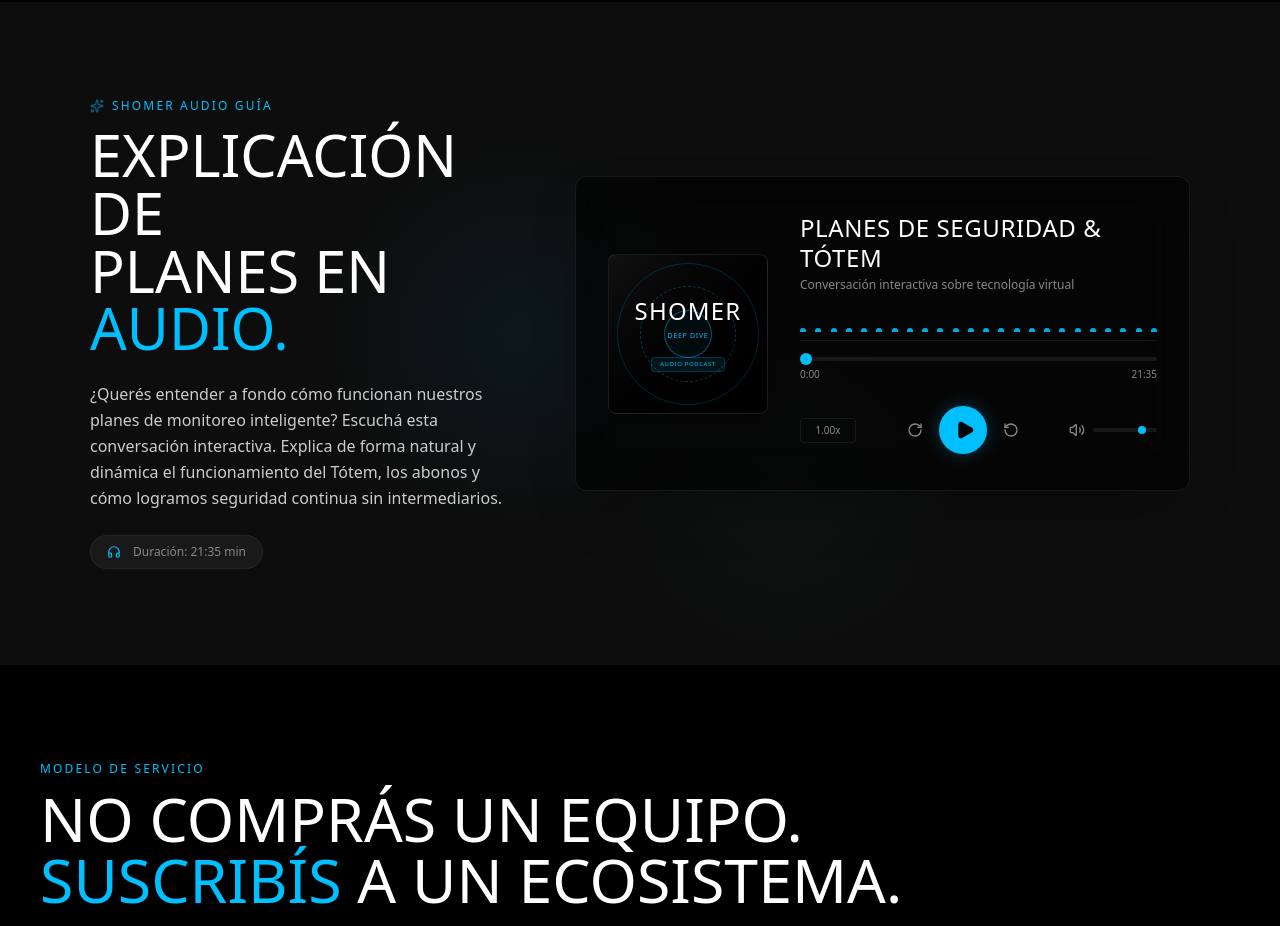
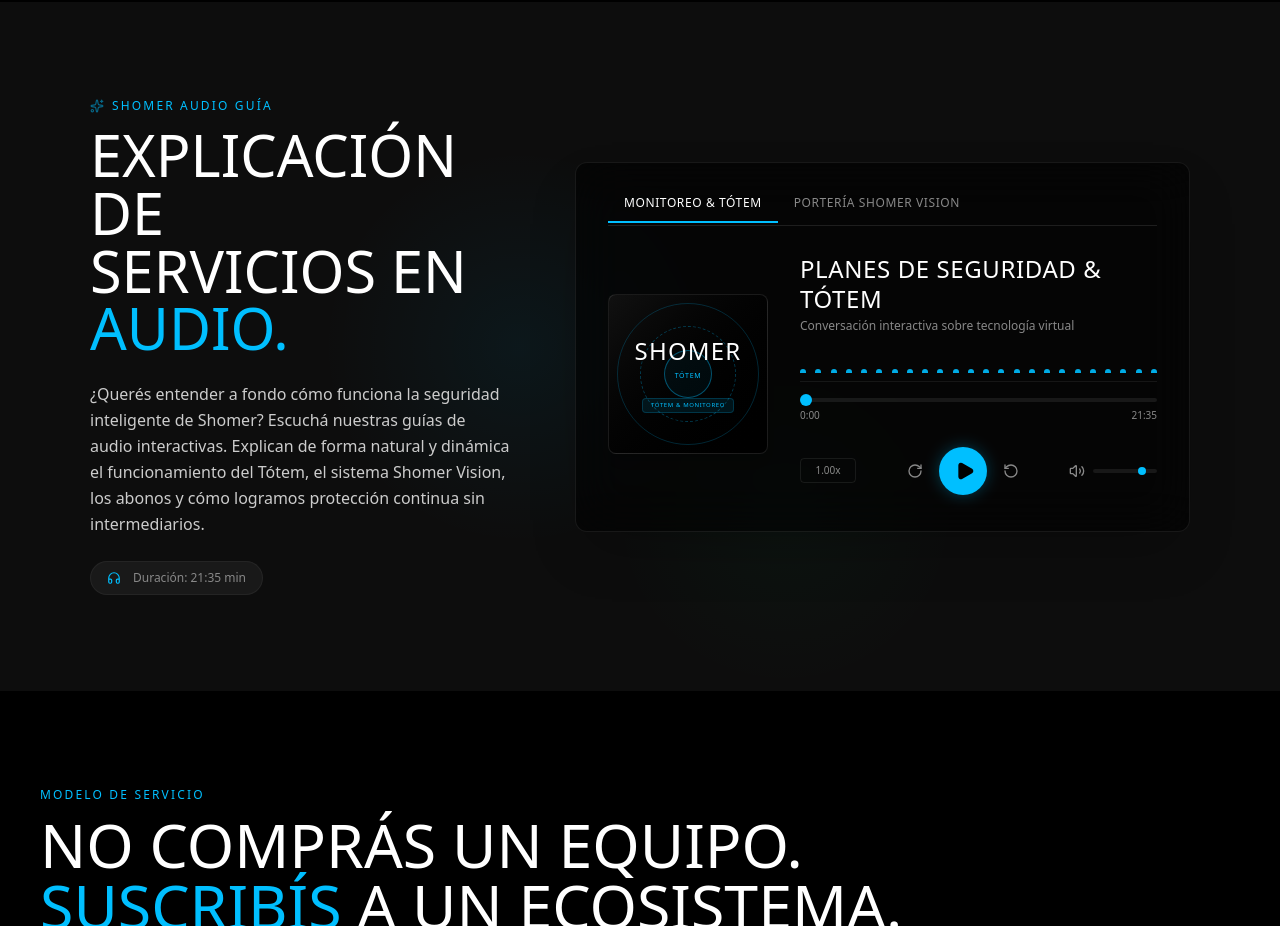
Before and after one commit to gabsvm/shomer-web, a Next.js app: page / in a window 1280 px wide. Shown: the part 10400-11326 px from the top of the page. Built offline with nearby package versions, Linux system fonts and the light colour scheme.

Commit message:
feat: implement playlist tab system in audio guide section for Shomer Vision Porteria

```diff
--- a/src/components/PodcastSection.tsx
+++ b/src/components/PodcastSection.tsx
@@ -5,10 +5,47 @@
 import { motion } from "framer-motion";
 import { FadeUp } from "./FadeUp";
 
+interface Track {
+  id: string;
+  tabLabel: string;
+  title: string;
+  subtitle: string;
+  src: string;
+  durationSec: number;
+  badge: string;
+  coverText: string;
+}
+
+const TRACKS: Track[] = [
+  {
+    id: "totem",
+    tabLabel: "Monitoreo & Tótem",
+    title: "Planes de Seguridad & Tótem",
+    subtitle: "Conversación interactiva sobre tecnología virtual",
+    src: "/audio/podcast-shomer.m4a",
+    durationSec: 1295, // 21:35
+    badge: "TÓTEM & MONITOREO",
+    coverText: "TÓTEM"
+  },
+  {
+    id: "vision",
+    tabLabel: "Portería Shomer Vision",
+    title: "Portero Inteligente Shomer Vision",
+    subtitle: "Explicación detallada del sistema de accesos",
+    src: "/audio/shomer-vision.m4a",
+    durationSec: 600, // 10:00 default fallback until uploaded
+    badge: "SHOMER VISION",
+    coverText: "VISION"
+  }
+];
+
 export function PodcastSection() {
+  const [activeTrackIdx, setActiveTrackIdx] = useState(0);
+  const currentTrack = TRACKS[activeTrackIdx];
+
   const [isPlaying, setIsPlaying] = useState(false);
   const [currentTime, setCurrentTime] = useState(0);
-  const [duration, setDuration] = useState(1295); // 21:35 fallback matching actual file length
+  const [duration, setDuration] = useState(currentTrack.durationSec);
   const [playbackRate, setPlaybackRate] = useState(1);
   const [volume, setVolume] = useState(0.8);
   const [isMuted, setIsMuted] = useState(false);
@@ -41,7 +78,26 @@
       audio.removeEventListener("durationchange", updateDuration);
       audio.removeEventListener("canplay", updateDuration);
     };
-  }, []);
+  }, [activeTrackIdx]);
+
+  const handleTrackChange = (idx: number) => {
+    if (idx === activeTrackIdx) return;
+    setIsPlaying(false);
+    setCurrentTime(0);
+    setDuration(TRACKS[idx].durationSec);
+    setActiveTrackIdx(idx);
+
+    if (audioRef.current) {
+      audioRef.current.pause();
+      // Allow react to update the src DOM attr first, then trigger load manually
+      setTimeout(() => {
+        if (audioRef.current) {
+          audioRef.current.load();
+          audioRef.current.playbackRate = playbackRate;
+        }
+      }, 0);
+    }
+  };
 
   // Cycle playback speed: 1x -> 1.25x -> 1.5x -> 2x
   const handleSpeedCycle = () => {
@@ -72,7 +128,6 @@
   const handleTimeUpdate = () => {
     if (audioRef.current) {
       setCurrentTime(audioRef.current.currentTime);
-      // Fallback in case loading events did not trigger state change
       if (audioRef.current.duration && !isNaN(audioRef.current.duration) && duration !== audioRef.current.duration) {
         setDuration(audioRef.current.duration);
       }
@@ -139,7 +194,6 @@
 
   // Generate bar animations for visualizer
   const visualizerBars = Array.from({ length: 24 }).map((_, i) => {
-    // Generate different anim properties for each bar
     const randomDuration = 0.5 + Math.random() * 0.7;
     const randomDelay = Math.random() * 0.3;
     return {
@@ -166,10 +220,10 @@
                 Shomer Audio Guía
               </div>
               <h2 className="font-display text-[clamp(2.2rem,5vw,3.6rem)] leading-none uppercase mb-6">
-                Explicación de<br />Planes en <em className="text-brand-blue not-italic">Audio.</em>
+                Explicación de<br />Servicios en <em className="text-brand-blue not-italic">Audio.</em>
               </h2>
               <p className="text-base text-brand-gray-light leading-relaxed mb-6 font-light">
-                ¿Querés entender a fondo cómo funcionan nuestros planes de monitoreo inteligente? Escuchá esta conversación interactiva. Explica de forma natural y dinámica el funcionamiento del Tótem, los abonos y cómo logramos seguridad continua sin intermediarios.
+                ¿Querés entender a fondo cómo funciona la seguridad inteligente de Shomer? Escuchá nuestras guías de audio interactivas. Explican de forma natural y dinámica el funcionamiento del Tótem, el sistema Shomer Vision, los abonos y cómo logramos protección continua sin intermediarios.
               </p>
               <div className="flex items-center gap-3 text-xs font-mono text-brand-gray bg-white/5 border border-white/5 rounded-full px-4 py-2 w-fit">
                 <Headphones size={14} className="text-brand-blue" />
@@ -179,9 +233,29 @@
           </div>
 
           {/* Right Column: Audio Player */}
-          <div className="lg:col-span-7">
+          <div className="lg:col-span-7 w-full">
             <FadeUp delay={0.2}>
-              <div className="relative bg-black/60 border border-brand-border rounded-xl p-6 sm:p-8 backdrop-blur-xl shadow-2xl flex flex-col sm:flex-row gap-6 sm:gap-8 items-center overflow-hidden">
+              <div className="relative bg-black/60 border border-brand-border rounded-xl p-6 sm:p-8 backdrop-blur-xl shadow-2xl flex flex-col overflow-hidden">
+
+                {/* Playlist Selector Tabs */}
+                <div className="flex border-b border-white/10 w-full mb-6 pb-0.5 overflow-x-auto [-ms-overflow-style:none] [scrollbar-width:none] [&::-webkit-scrollbar]:hidden">
+                  {TRACKS.map((track, idx) => (
+                    <button
+                      key={track.id}
+                      onClick={() => handleTrackChange(idx)}
+                      className={`pb-2.5 px-4 font-display text-[10px] sm:text-xs uppercase tracking-wider border-b-2 transition-all cursor-pointer whitespace-nowrap ${
+                        activeTrackIdx === idx
+                          ? "border-brand-blue text-white"
+                          : "border-transparent text-brand-gray hover:text-white"
+                      }`}
+                    >
+                      {track.tabLabel}
+                    </button>
+                  ))}
+                </div>
+
+                {/* Player Row */}
+                <div className="flex flex-col sm:flex-row gap-6 sm:gap-8 items-center w-full">
 
                   {/* Vinyl/Cover Art Mockup */}
                   <div className="relative w-40 h-40 shrink-0 rounded-lg overflow-hidden border border-white/10 bg-gradient-to-br from-brand-surface-2 to-brand-black flex flex-col items-center justify-center p-4 shadow-lg group">
@@ -196,9 +270,9 @@
                     {/* Branding inside cover */}
                     <div className="relative z-10 flex flex-col items-center text-center">
                       <span className="font-display text-2xl uppercase tracking-wider text-white">SHOMER</span>
-                    <span className="text-[7px] font-mono tracking-widest text-brand-blue uppercase mt-1">Deep Dive</span>
+                      <span className="text-[7px] font-mono tracking-widest text-brand-blue uppercase mt-1">{currentTrack.coverText}</span>
                       <div className="mt-4 px-2 py-0.5 rounded bg-brand-blue/10 border border-brand-blue/20 text-[6px] font-mono text-brand-blue uppercase tracking-widest">
-                      AUDIO PODCAST
+                        {currentTrack.badge}
                       </div>
                     </div>
                   </div>
@@ -209,10 +283,10 @@
                       <div className="flex justify-between items-start gap-4 mb-2">
                         <div>
                           <h3 className="font-display text-xl sm:text-2xl uppercase text-white leading-tight tracking-wide">
-                          Planes de Seguridad & Tótem
+                            {currentTrack.title}
                           </h3>
                           <p className="text-xs text-brand-gray mt-1">
-                          Conversación interactiva sobre tecnología virtual
+                            {currentTrack.subtitle}
                           </p>
                         </div>
                       </div>
@@ -242,7 +316,7 @@
                     {/* HTML Audio element */}
                     <audio
                       ref={audioRef}
-                    src="/audio/podcast-shomer.m4a"
+                      src={currentTrack.src}
                       onTimeUpdate={handleTimeUpdate}
                       onLoadedMetadata={handleLoadedMetadata}
                       onDurationChange={handleLoadedMetadata}
@@ -331,6 +405,8 @@
 
                   </div>
                 </div>
+
+              </div>
             </FadeUp>
           </div>
 
```
Lines whose indentation alone changed are shown as unchanged.
